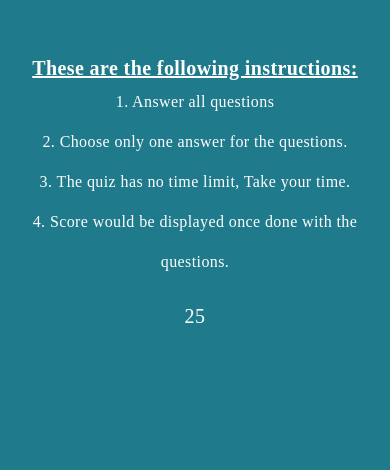
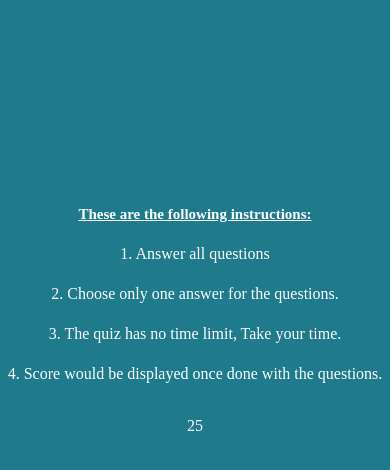
Before and after one commit to favourAyomikun/QuizApp, a React (Vite) app: page /countdownPage in a window 390 px wide. Shown: the part 106-576 px from the top of the page. Built offline with nearby package versions, Linux system fonts and the light colour scheme; a web font is replaced by a local one.

Commit message:
worked on the responsiveness of the countdown page

```diff
--- a/src/pages/CountDown.jsx
+++ b/src/pages/CountDown.jsx
@@ -21,17 +21,17 @@ const Countdown = () => {
   }, [isCounting]);
 
   return (
-    <div className="text-white text-center pt-40 tracking-wide leading-10">
-      <div>
-        <h1 className="text-xl font-bold underline">
+    <div className="text-white flex flex-col items-center justify-center h-screen text-center">
+      <div className="tracking-normal md:tracking-wide leading-10">
+        <h1 className="text-[15px] md:text-xl font-bold underline">
           These are the following instructions:
         </h1>
-        <p>1. Answer all questions</p>
+        <p >1. Answer all questions</p>
         <p>2. Choose only one answer for the questions.</p>
         <p>3. The quiz has no time limit, Take your time.</p>
         <p>4. Score would be displayed once done with the questions.</p>
       </div>
-      <p className="text-xl mt-5">{isCounting}</p>
+      <p className="text-base md:text-xl mt-5">{isCounting}</p>
     </div>
   );
 };
```
